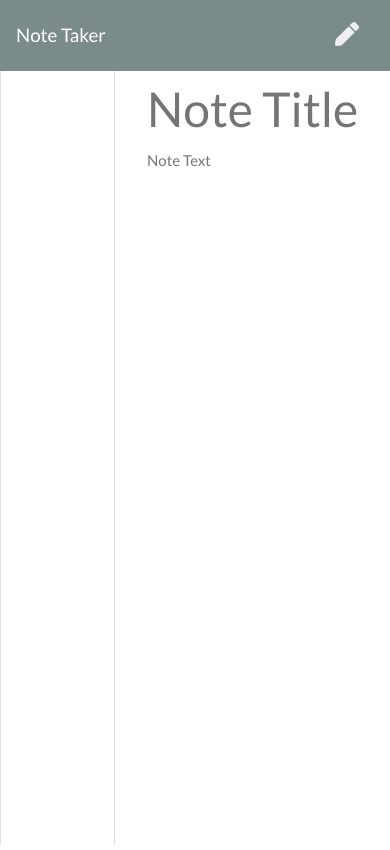
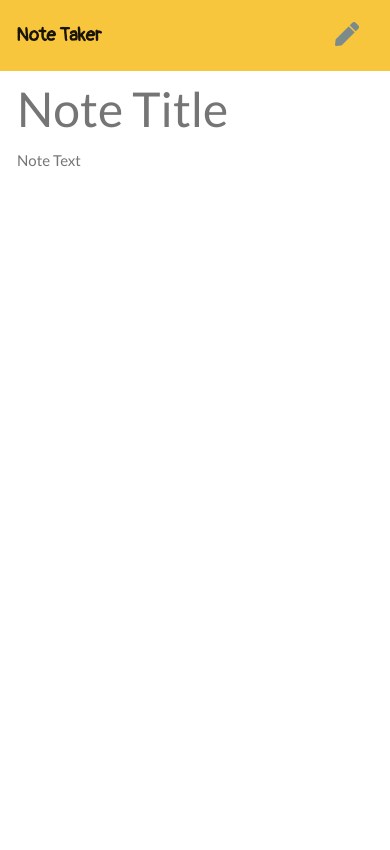
Before and after one commit to stephenstuder/note-taker-express, a website: page public/notes.html in a window 390 px wide. Drawn offline with nearby package versions, Linux system fonts and the light colour scheme; no server answers.

Commit message:
added styling and mobile responsiveness

```diff
--- /dev/null
+++ b/public/assets/css/bootstrapmods.css
@@ -0,0 +1,16 @@
+.bg-dark {
+  background-color: #F8C63D !important;
+}
+
+.handwriting-font {
+  font-family: 'Pangolin', cursive;
+}
+
+@media (max-width:768px){
+  .card{
+    height: 100% !important;
+  }
+  .list-container {
+    padding-right: 0;
+  }
+}
--- a/public/assets/css/styles.css
+++ b/public/assets/css/styles.css
@@ -49,6 +49,7 @@ html, body {
   padding-left: 0;
 }
 
+
 .list-container .list-group,
 .list-container .list-group-item:first-child,
 .list-container .card {
--- a/public/notes.html
+++ b/public/notes.html
@@ -5,30 +5,33 @@
   <meta name="viewport" content="width=device-width, initial-scale=1.0">
   <meta http-equiv="X-UA-Compatible" content="ie=edge">
   <title>Note Taker</title>
+  <link rel="icon" href="./assets/images/notes.png"/>
   <link rel="stylesheet" href="https://cdnjs.cloudflare.com/ajax/libs/bootswatch/4.1.3/flatly/bootstrap.min.css" />
   <link rel="stylesheet" href="https://use.fontawesome.com/releases/v5.3.1/css/all.css" integrity="sha384-mzrmE5qonljUremFsqc01SB46JvROS7bZs3IO2EmfFsd15uHvIt+Y8vEf7N7fWAU"
     crossorigin="anonymous">
+    <link href="https://fonts.googleapis.com/css2?family=Pangolin&display=swap" rel="stylesheet">
   <link rel="stylesheet" href="/assets/css/styles.css">
+  <link rel="stylesheet" href="./assets/css/bootstrapmods.css">
 </head>
 
 <body>
-  <nav class="navbar navbar-dark bg-dark">
-    <a class="navbar-brand" href="/">Note Taker
+  <nav class="navbar navbar-light bg-dark">
+    <a class="handwriting-font navbar-brand font-weight-bold" href="/">Note Taker
     </a>
     <div class="icons">
-      <i class="fas fa-save text-light save-note"></i>
-      <i class="fas fa-pen text-light new-note"></i>
+      <i class="fas fa-save text-dark save-note"></i>
+      <i class="fas fa-pen text-dark new-note"></i>
     </div>
   </nav>
   <div class="container-fluid">
     <div class="row">
-      <div class="col-4 list-container">
+      <div class="col-sm-3 list-container">
         <div class="card">
           <ul class="list-group">
           </ul>
         </div>
       </div>
-      <div class="col-8">
+      <div class="col-sm-8">
         <input class="note-title" placeholder="Note Title" maxlength="28" type="text"/>
         <textarea class="note-textarea" placeholder="Note Text"></textarea>
       </div>
```
Also changed, not shown: public/index.html (+6 -3 lines), public/assets/images/notes.png (added).
